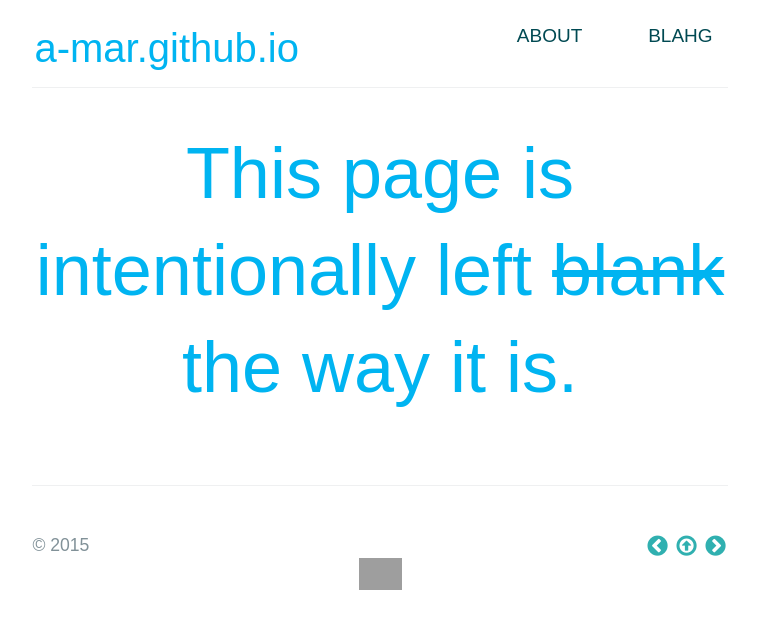
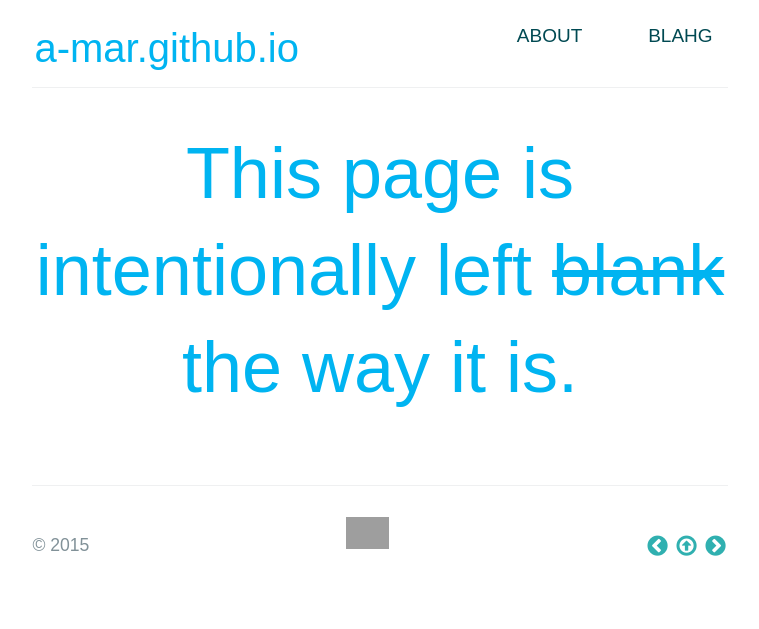
Before and after one commit to a-mar/a-mar.github.io, a Jekyll site: the page built from index.html, in a window 1280 px wide. Shown: the top 629 px of the page, without its empty margins (260-1019 px from the left). Built offline with Jekyll 4.4.1, drawn with Linux system fonts in a browser that asks for light colours; nearby versions of some CDN libraries; some web fonts are replaced; Markdown is read by kramdown in place of the engine named in the settings; grey boxes are pictures that could not be loaded.

Commit message:
Update main.css

```diff
--- a/stylesheets/main.css
+++ b/stylesheets/main.css
@@ -300,15 +300,6 @@
   border-top: solid 1px #eff0f1;
   font-size: 83%;
 }
-  @media screen and (min-width: 64em) {
-    .site-footer {
-      font-size: 1.1rem; } }
-  @media screen and (min-width: 42em) and (max-width: 64em) {
-    .site-footer {
-      font-size: 1rem; } }
-  @media screen and (max-width: 42em) {
-    .site-footer {
-      font-size: 0.9rem; } }
 
 .site-footer a {
   background:transparent;
@@ -325,6 +316,8 @@
 
 .site-footer-owner {
   text-align:center;
+  margin-top: -41px;
+  padding-top: -41px;
 }
 
 .site-footer-credits {
@@ -342,6 +335,25 @@
     text-transform:lowercase;
     margin-left:10px;
 }
+
+@media screen and (min-width: 64em) {
+    .site-footer {
+      font-size: 1.1rem; }
+    .site-footer-owner {
+      margin-top: -41px;
+      padding-top: -41px; } }
+  @media screen and (min-width: 42em) and (max-width: 64em) {
+    .site-footer {
+      font-size: 1rem; }
+    .site-footer-owner {
+      margin-top: -31px;
+      padding-top: -31px; } }
+  @media screen and (max-width: 42em) {
+    .site-footer {
+      font-size: 0.9rem; }
+    .site-footer-owner {
+      margin-top: auto;
+      padding-top: auto; } }
 
 li.displayed {
     display: inline;
@@ -373,16 +385,25 @@
       }
 
   @media screen and (min-width: 64em) {
+    nav ul li {
+      margin-right: 0px;
+      margin-left: 30px; }
     nav a {
       padding: 13px 15px; }
     nav a:hover {
       padding: 13px 15px; } }
   @media screen and (min-width: 42em) and (max-width: 64em) {
+    nav ul li {
+      margin-right: 0px;
+      margin-left: 30px; }
     nav a {
       padding: 7px 9px; }
     nav a:hover {
       padding: 7px 9px; } }
   @media screen and (max-width: 42em) {
+    nav ul li {
+      margin-right: 0px;
+      margin-left: auto; }
     nav a {
       padding: 5px 7px; }
     nav a:hover {
```
